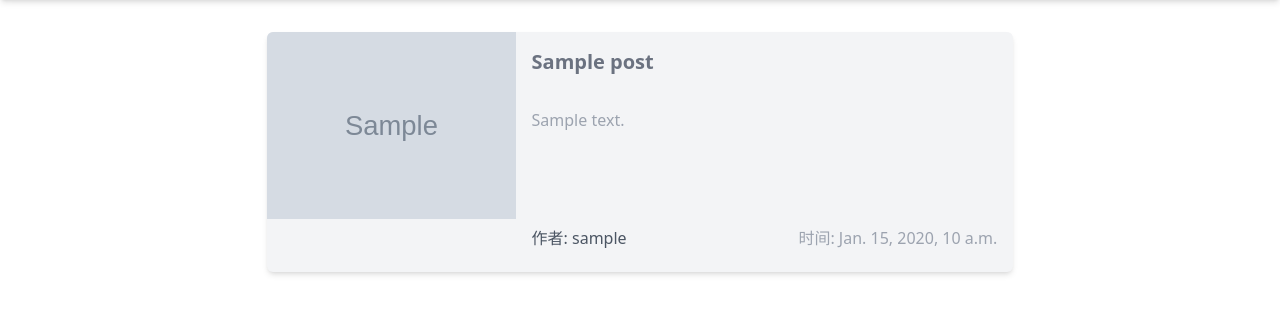
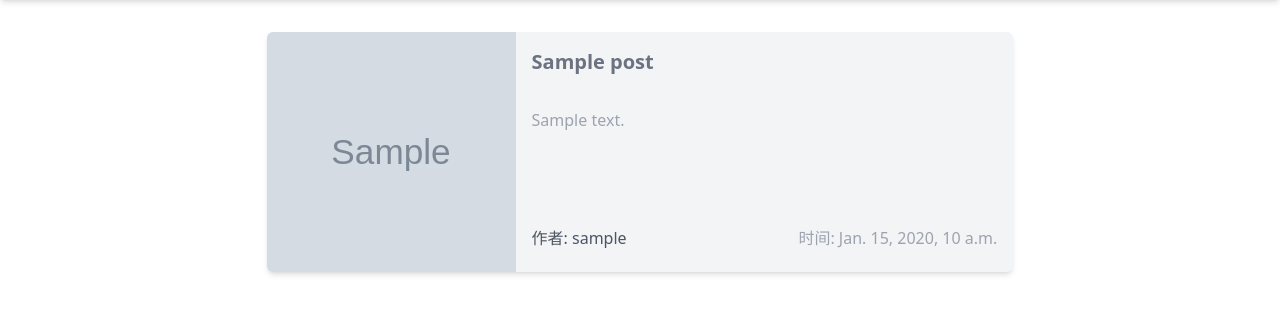
Before and after one commit to Lovemysi/simple_blog, a Django app: page / in a window 1280 px wide. Shown: the part 68-382 px from the top of the page. Run offline with Django 5.2, Linux system fonts and the light colour scheme; tables that the repository leaves empty hold one stand-in row (values such as "Sample post"); grey boxes marked "Sample" are stand-in pictures.

Commit message:
fix post cover display fix

```diff
--- a/apps/posts/templates/posts/posts_index.html
+++ b/apps/posts/templates/posts/posts_index.html
@@ -9,7 +9,7 @@
         <!-- 图片 -->
         <div class="basis-2/6">
           <a href="{% url 'post' post.id %}" class="inline-block">
-            <img class="object-cover" src="{{ post.cover.url }}" alt="Cover" />
+            <img class="object-cover h-60" src="{{ post.cover.url }}" alt="Cover" />
           </a>
         </div>
 
--- a/front_end/index.html
+++ b/front_end/index.html
@@ -185,7 +185,7 @@
         <!-- 图片 -->
         <div class="basis-2/6">
           <a href="#" class="inline-block">
-            <img class="object-cover" src="./src/images/default-cover.png" alt="Cover" />
+            <img class="object-cover h-60" src="./src/images/default-cover.png" alt="Cover" />
           </a>
         </div>
 
```
